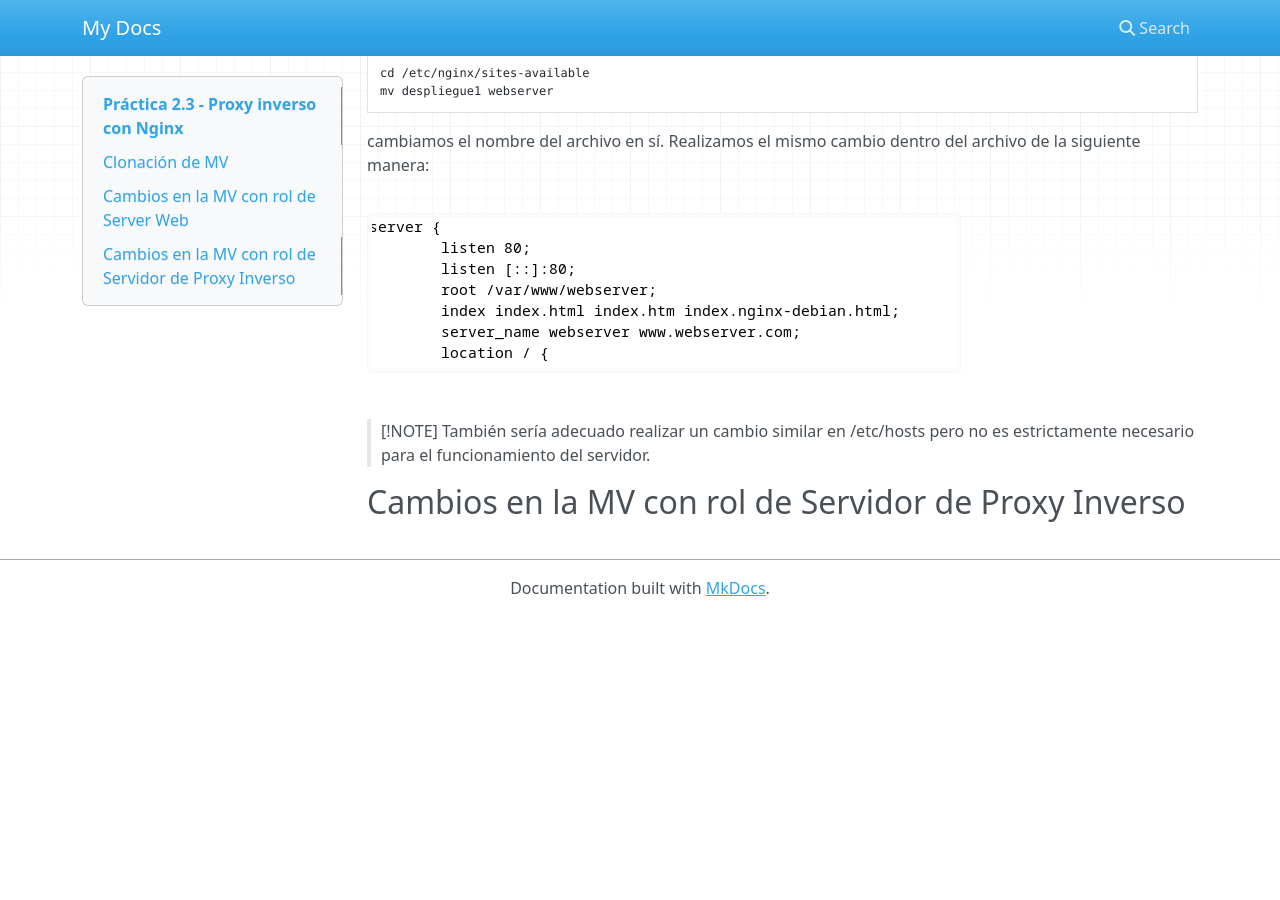
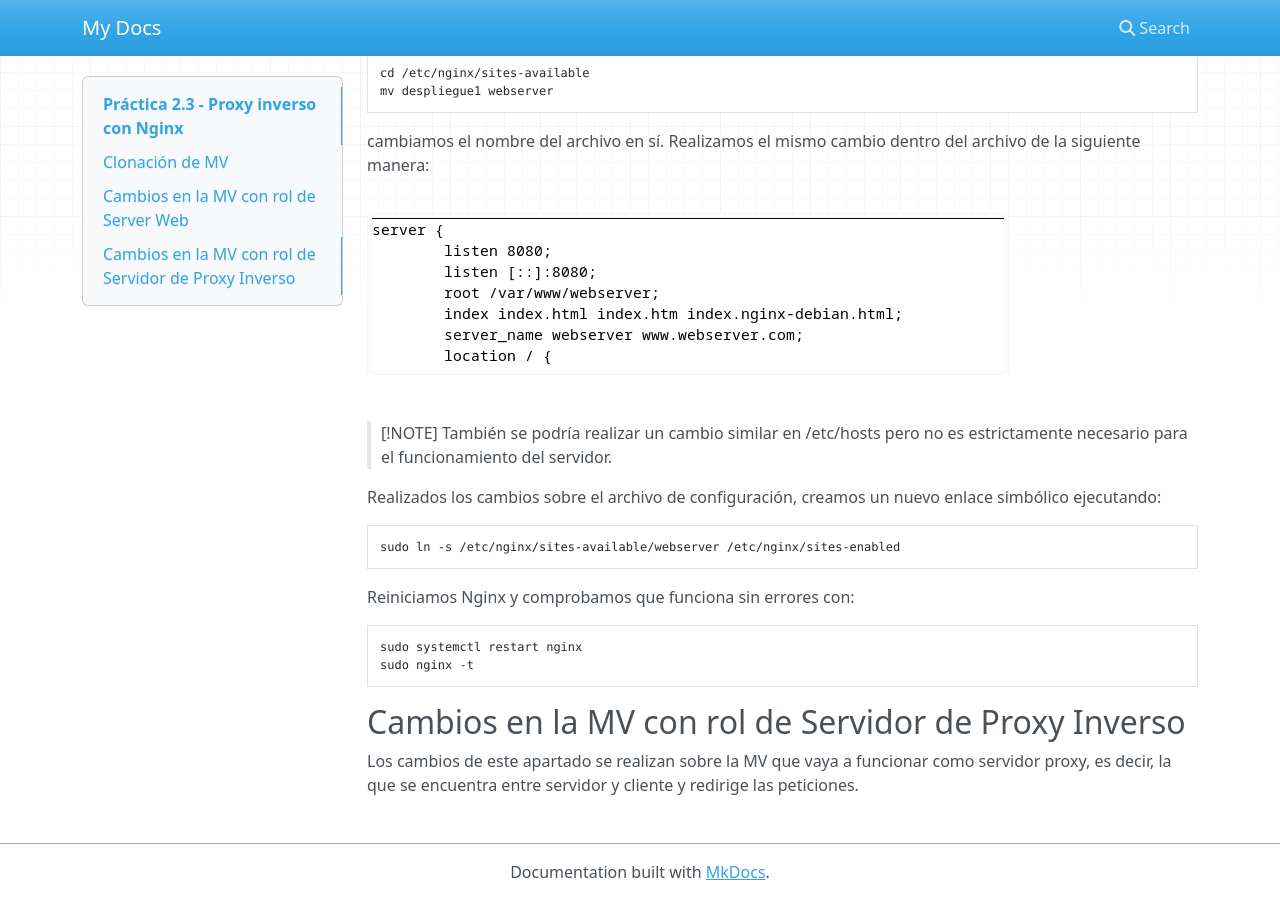
Before and after one commit to Albert0PB/PerezBernabeu_Alberto_DAW_UD2_P3, an MkDocs documentation site: the page built from docs/index.md, in a window 1280 px wide and 900 px high, scrolled down 1482 px. Built offline with MkDocs 1.6.1, drawn with Linux system fonts in a browser that asks for light colours; nearby versions of some CDN libraries; before the commit the page ends 2098 px from its top, so only the background shows below that.

Commit message:
conf webserver terminada

````diff
--- a/docs/index.md
+++ b/docs/index.md
@@ -48,7 +48,21 @@ cambiamos el nombre del archivo en sí. Realizamos el mismo cambio dentro del ar
 ![Archivo configuración webserver](./images/02conf_webserver.png)
 
 > [!NOTE]
-> También sería adecuado realizar un cambio similar en /etc/hosts pero no es
+> También se podría realizar un cambio similar en /etc/hosts pero no es
 > estrictamente necesario para el funcionamiento del servidor.
 
+Realizados los cambios sobre el archivo de configuración, creamos un nuevo enlace simbólico ejecutando:
+```console
+sudo ln -s /etc/nginx/sites-available/webserver /etc/nginx/sites-enabled
+```
+
+Reiniciamos Nginx y comprobamos que funciona sin errores con:
+```console
+sudo systemctl restart nginx
+sudo nginx -t
+```
+
 ## Cambios en la MV con rol de Servidor de Proxy Inverso
+
+Los cambios de este apartado se realizan sobre la MV que vaya a funcionar como servidor proxy,
+es decir, la que se encuentra entre servidor y cliente y redirige las peticiones.
````
Also changed, not shown: docs/images/02conf_webserver.png.
